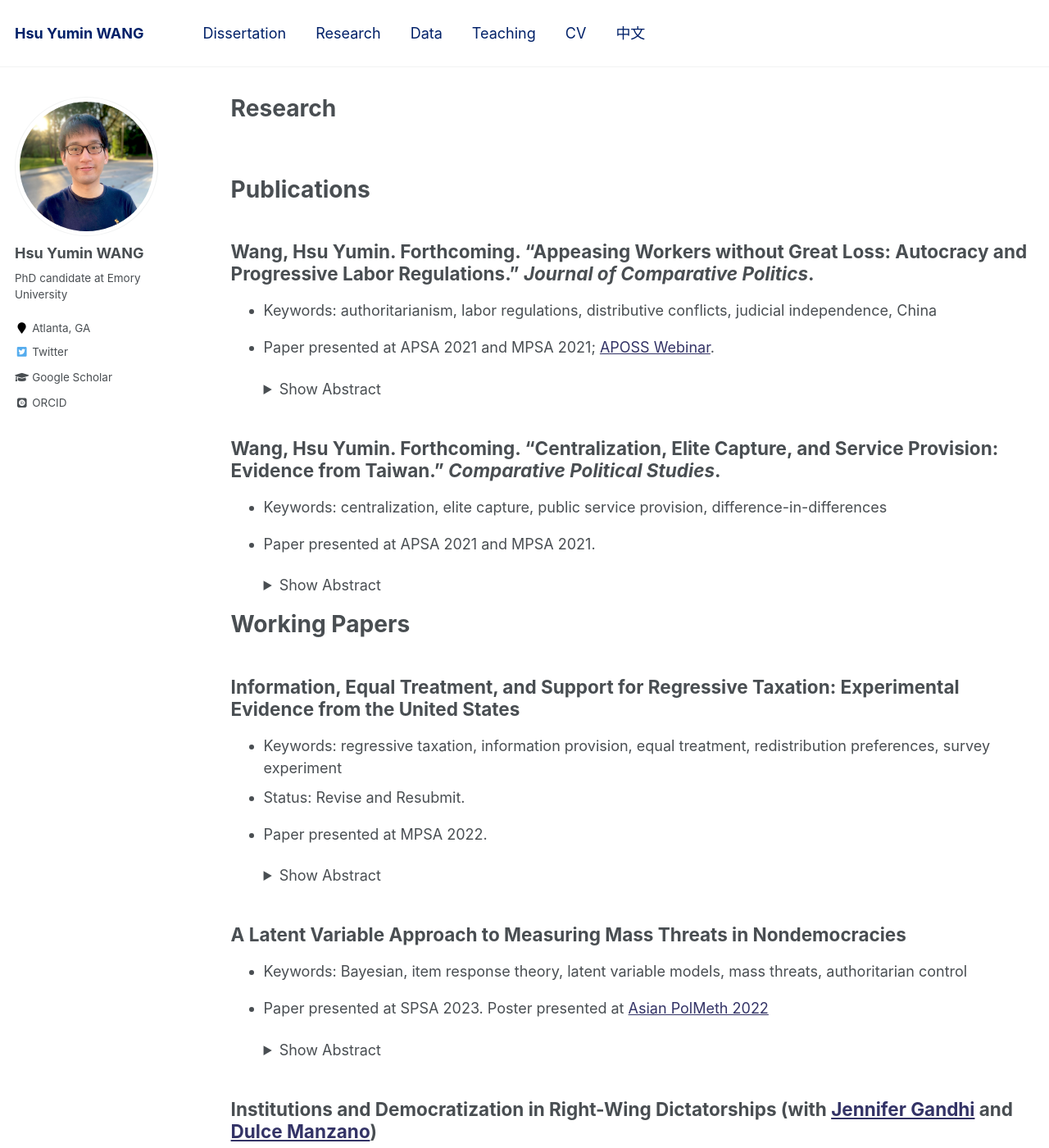
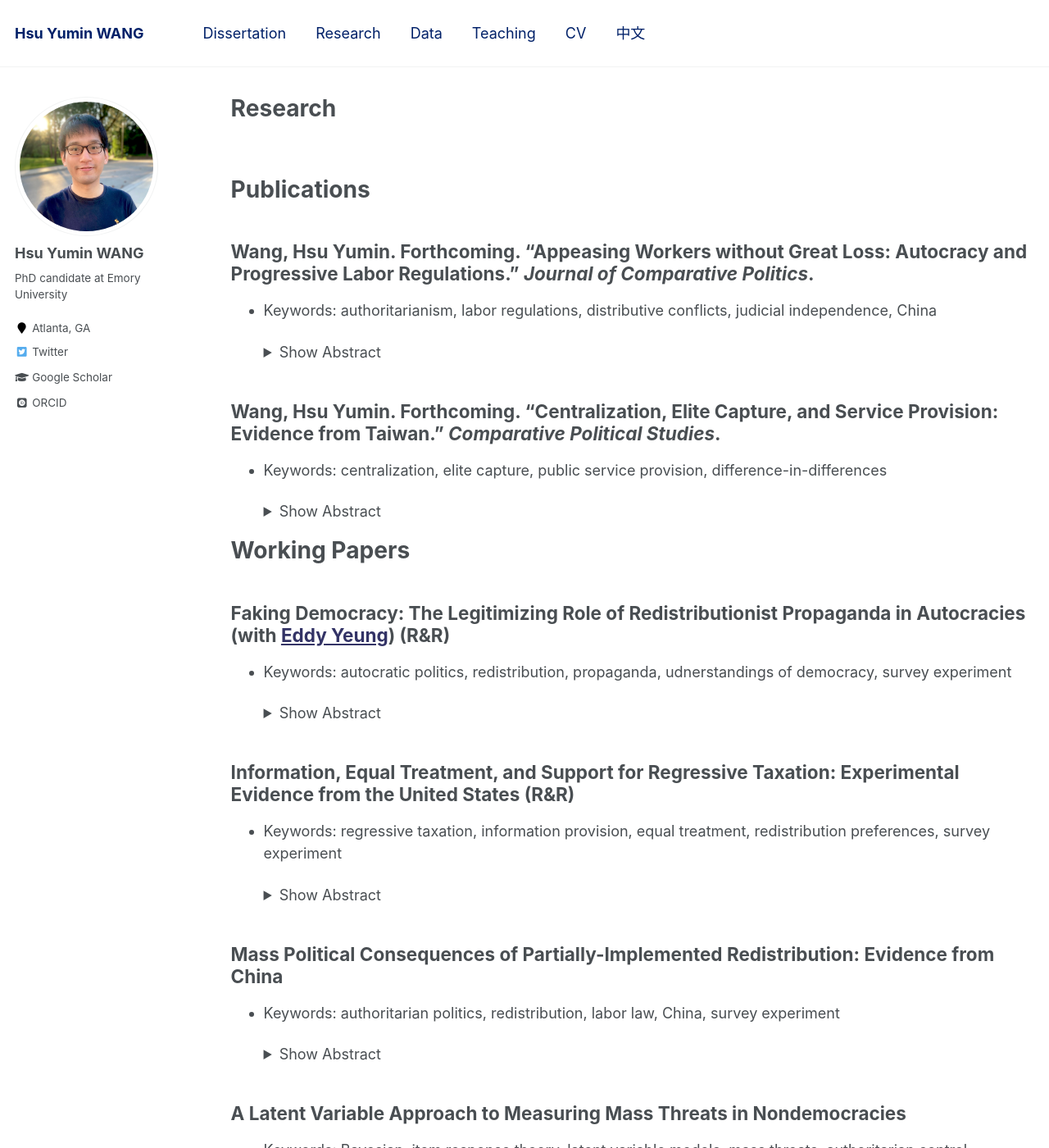
Before and after one commit to hsuyumin/hsuyumin.github.io, a Jekyll site: the page built from _pages/publications.md, in a window 1280 px wide and 1400 px high. Shown: the whole window at 82% size. Built offline with Jekyll 4.4.1, drawn with Linux system fonts in a browser that asks for light colours; some web fonts are replaced; some of the changed text lies outside the part shown.

Commit message:
Update publications.md

```diff
--- a/_pages/publications.md
+++ b/_pages/publications.md
@@ -16,7 +16,6 @@ redirect_from:
 
 ## Wang, Hsu Yumin. Forthcoming. "Appeasing Workers without Great Loss: Autocracy and Progressive Labor Regulations." _Journal of Comparative Politics_.
 * Keywords: authoritarianism, labor regulations, distributive conflicts, judicial independence, China
-* Paper presented at APSA 2021 and MPSA 2021; [APOSS Webinar](https://aposs.cc/schedule/appease-workers-without-losses-autocracy-and-progressive-labor-regulations-by-hsu-yumin-wang/).
 
     <details>
       <summary>Show Abstract</summary>
@@ -27,7 +26,6 @@ redirect_from:
 
 ## Wang, Hsu Yumin. Forthcoming. "Centralization, Elite Capture, and Service Provision: Evidence from Taiwan." _Comparative Political Studies_.
 * Keywords: centralization, elite capture, public service provision, difference-in-differences
-* Paper presented at APSA 2021 and MPSA 2021.
 
     <details>
       <summary>Show Abstract</summary>
@@ -39,11 +37,17 @@ redirect_from:
 
 # Working Papers
 
+## Faking Democracy: The Legitimizing Role of Redistributionist Propaganda in Autocracies (with [Eddy Yeung](https://eddy-yeung.github.io/)) (R&R)
+* Keywords: autocratic politics, redistribution, propaganda, udnerstandings of democracy, survey experiment
 
-## Information, Equal Treatment, and Support for Regressive Taxation: Experimental Evidence from the United States
+    <details>
+      <summary>Show Abstract</summary>
+
+      Autocrats often produce and disseminate propaganda to boast about their redistributive efforts. Why is such propaganda so prevalent in autocracies? We propose a novel explanation to account for this phenomenon: redistributionist propaganda helps autocrats create and consolidate a façade of democracy. Our argument is premised on nuanced understandings of democracy among the masses: many citizens do not hold a strict, procedural view of democracy; instead, they often understand democracy through the lens of social equity. Taking advantage of such nuanced understandings of democracy, autocrats can then deploy redistributionist propaganda to manipulate public opinion on how ``equity-promoting''---and therefore how ``democracy-promoting''---the regime is. To evaluate our argument, we first demonstrate with extensive cross-national survey data that perceived social equity strongly predicts perceived democratic legitimacy among the mass public. We then probe the causal impact of redistributionist propaganda by using an original survey experiment that exploits real-world propaganda material in China, where redistributionist propaganda is widespread under President Xi. This registered report outlines our argument and preregisters our hypotheses, estimation strategies, and inferential rules for the survey experiment. We also discuss the contributions and implications of our study.
+    </details>
+
+## Information, Equal Treatment, and Support for Regressive Taxation: Experimental Evidence from the United States (R&R)
 * Keywords: regressive taxation, information provision, equal treatment, redistribution preferences, survey experiment
-* Status: Revise and Resubmit.
-* Paper presented at MPSA 2022.
 
     <details>
       <summary>Show Abstract</summary>
@@ -52,10 +56,19 @@ redirect_from:
     </details>
 
 
+## Mass Political Consequences of Partially-Implemented Redistribution: Evidence from China
+* Keywords: authoritarian politics, redistribution, labor law, China, survey experiment
+
+    <details>
+      <summary>Show Abstract</summary>
+
+      It is widely recognized that authoritarian rulers can stem mass discontent and garner political support by introducing progressive redistributive programs. However, this characterization often overlooks the reality that many of the programs are partially implemented and thereby may not live up to popular expectations. What is the effect of partial redistribution on regime support? This paper seeks to answer this question by focusing on China's 2008 Labor Contract Law, whose policy promises are often compromised in the process of judicial enforcement. I argue that the effect of partial redistribution can be decomposed into two components: backlash against unmet expectations and gains over status quo. Through a pre-registered online survey experiment, Through a pre-registered online survey experiment, I offer, to my knowledge, the first experimental test on the effect of partially-implemented redistribution. I find that partial redistribution is neither beneficial nor harmful to regime support. Further analysis suggests that partial redistribution, provided it still delivers benefits, can mitigate the backlash resulting from unfulfilled expectations, leading to more mixed and ambivalent attitudes towards the regime among the public. This study contributes to our understanding of the dynamics of authoritarian control and mass political effects of redistribution.
+
+    </details>
+
 
 ## A Latent Variable Approach to Measuring Mass Threats in Nondemocracies
 * Keywords: Bayesian, item response theory, latent variable models, mass threats, authoritarian control
-* Paper presented at SPSA 2023. Poster presented at [Asian PolMeth 2022](https://asianpolmeth.github.io/AsianPolmeth2022/index.html)
 
     <details>
       <summary>Show Abstract</summary>
@@ -67,7 +80,6 @@ redirect_from:
 
 ## Institutions and Democratization in Right-Wing Dictatorships (with [Jennifer Gandhi](https://www.jennifergandhi.com/) and [Dulce Manzano](http://webs.ucm.es/info/socio6ed/main/Fichas%20personal/DulceManzano/DulceManzano.htm))
 * Keywords: class conflict, democratization, ideological dictatorship, authoritarian institutions
-* Paper presented at [ECPR 2020](https://ecpr.eu/Events/Event/PaperDetails/55046).
 
     <details>
       <summary>Show Abstract</summary>
@@ -79,8 +91,6 @@ redirect_from:
 
 ## Courting Condemnation: Audience Costs and International Court Compliance using Survey Evidence from China (with [Stefano Jud](http://stefanojud.com/) and Will Giles)
 * Keywords: audience costs, International Court of Justice (ICJ), authoritarian institutions
-* Status: Under Review.
-* Poster presented at MPSA 2022.
 
     <details>
       <summary>Show Abstract</summary>
```
Also changed, not shown: other parts of _pages/publications.md (+0 -2 lines).
